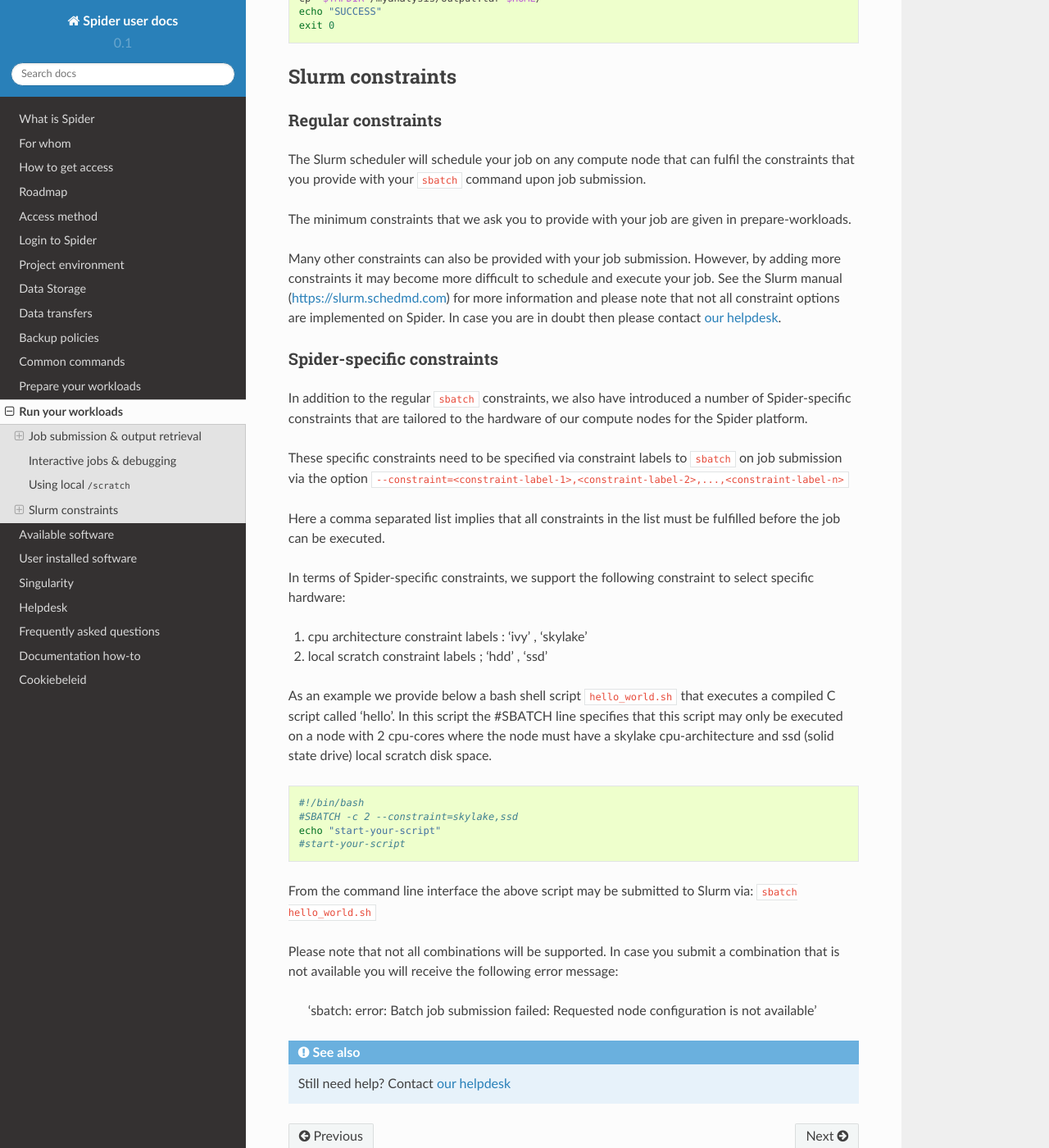
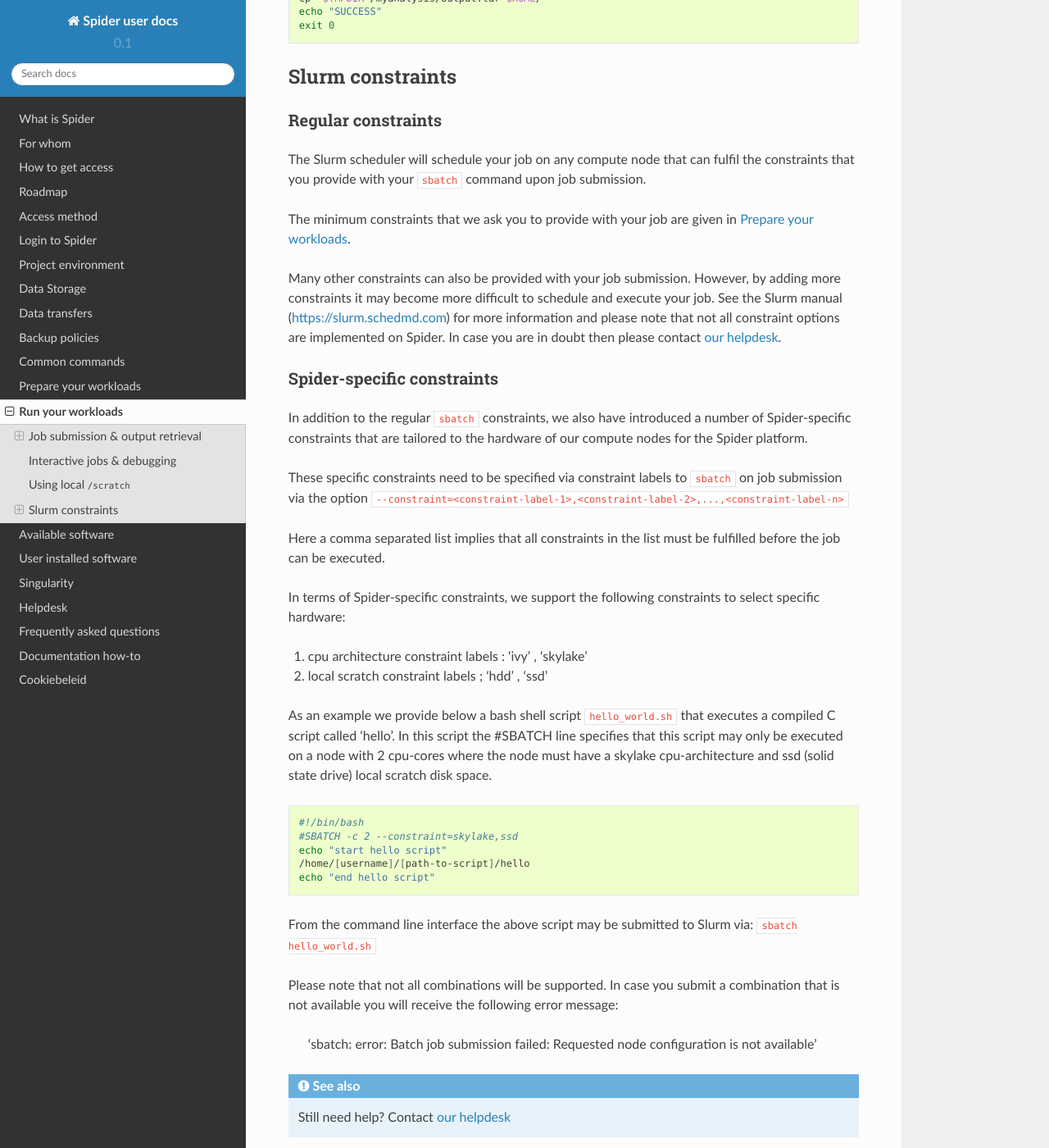
Before and after one commit to sara-nl/spiderdocs, a Sphinx documentation site: the page built from source/Pages/compute/run_workloads.rst, in a window 1280 px wide and 1400 px high, scrolled down 2979 px. Shown: the whole window at 82% size. Built offline with Sphinx 7.4.7 and the Read the Docs theme 2.0.0, drawn with Linux system fonts in a browser that asks for light colours; pages that are not in the unit, such as notebooks, are missing from menus; some of the changed text lies outside the part shown.

Commit message:
fixed broken link & typos

```diff
--- a/source/Pages/compute/prepare_workloads.rst
+++ b/source/Pages/compute/prepare_workloads.rst
@@ -1,9 +1,9 @@
 .. warning:: Please note that Spider is a fresh service - still in Beta phase - and the documentation here is heavily under construction. If you need any help in these pages, please contact :ref:`our helpdesk <helpdesk>`.
-
-.. _prepare-workloads:
 
 .. contents::
     :depth: 2
+
+.. _prepare-workloads:
 
 **********************
 Prepare your workloads
--- a/source/Pages/compute/run_workloads.rst
+++ b/source/Pages/compute/run_workloads.rst
@@ -66,7 +66,7 @@ is an executable bash script with the following code;
    #SBATCH -N 1
    #SBATCH -c 1
    #SBATCH -t 1:00
-   srun python /home//hello_python_test/hello_world.py
+   srun python /home/[username]/[path-to-script]/hello_world.py
 
 You can submit this job script to the Slurm managed job queue as;
 
@@ -193,7 +193,7 @@ on job submission via the option ``--constraint=<constraint-label-1>,<constraint
 Here a comma separated list implies that all constraints in the list must be
 fulfilled before the job can be executed.
 
-In terms of Spider-specific constraints, we support the following constraint
+In terms of Spider-specific constraints, we support the following constraints
 to select specific hardware:
 
 1) cpu architecture constraint labels : 'ivy' , 'skylake'
@@ -206,8 +206,9 @@ As an example we provide below a bash shell script ``hello_world.sh`` that execu
 
    #!/bin/bash
    #SBATCH -c 2 --constraint=skylake,ssd
-   echo "start-your-script"
-   #start-your-script
+   echo "start hello script"
+   /home/[username]/[path-to-script]/hello
+   echo "end hello script"
 
 From the command line interface the above script may be submitted to Slurm via:
 ``sbatch hello_world.sh``
```
